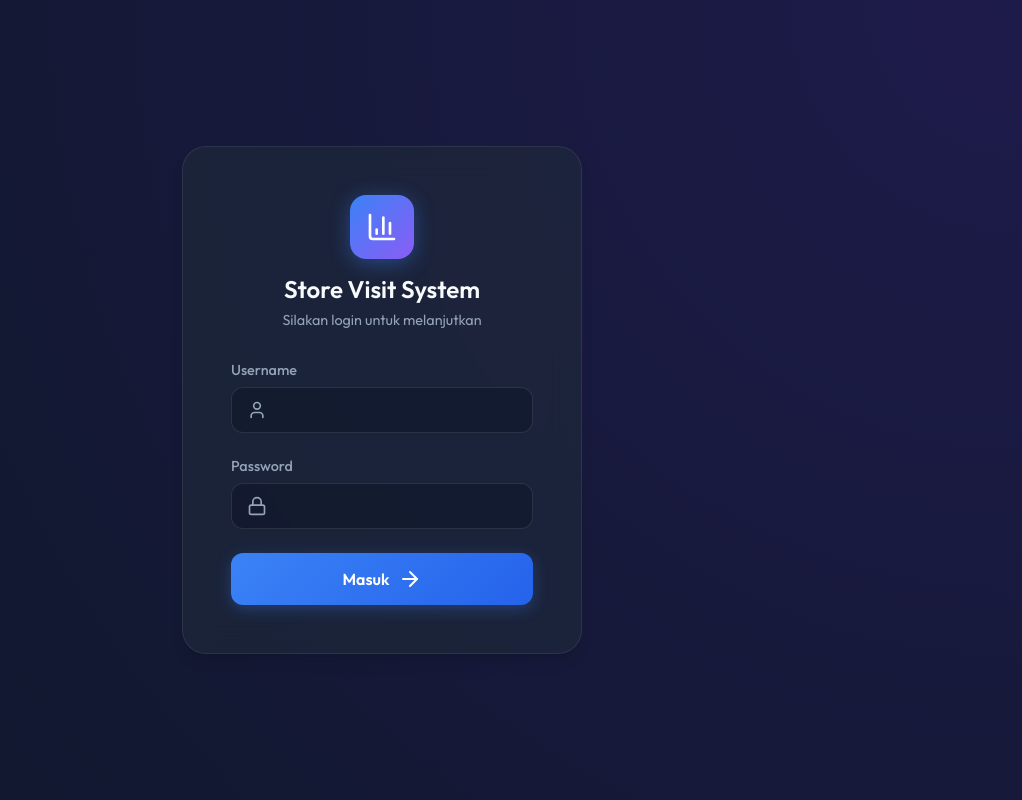
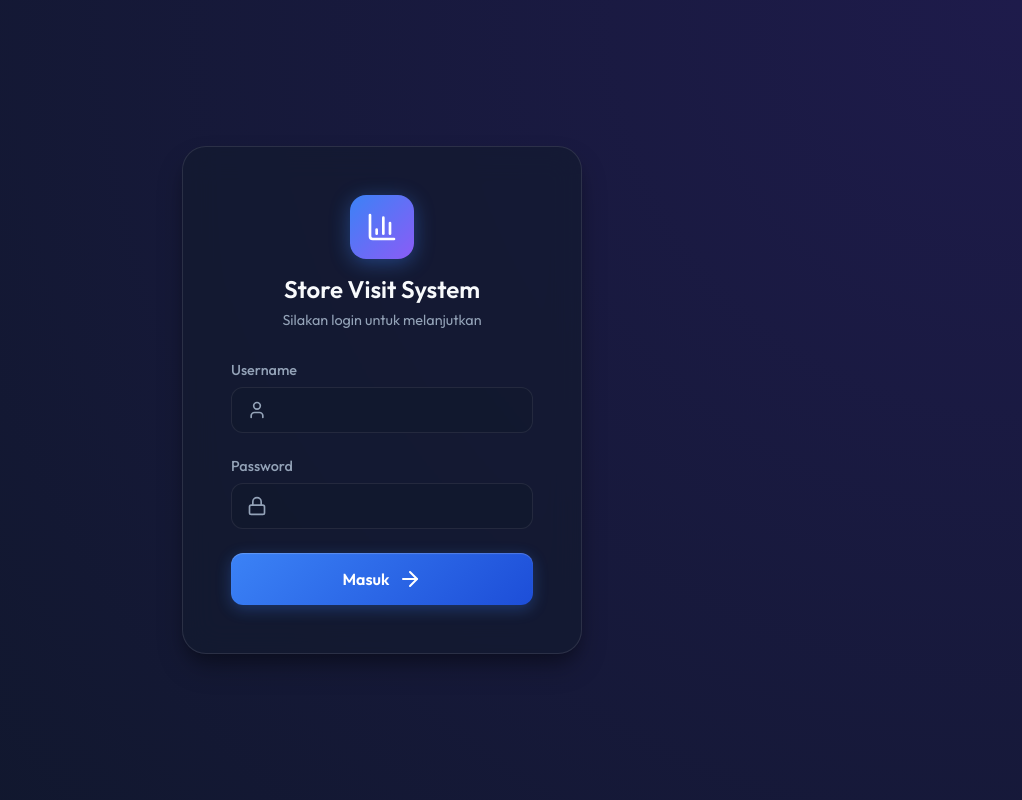
Before and after one commit to Choirul4622/Leads-Offline-Sovia-Jewelry, a plain HTML site: page index.html in a window 1280 px wide. Shown: the whole page, without its empty margins (258-1280 px from the left). Drawn offline with nearby package versions, Linux system fonts and the light colour scheme; no server answers.

Commit message:
Add files via upload

```diff
--- a/css/style.css
+++ b/css/style.css
@@ -1,6 +1,6 @@
 :root {
-    --bg-primary: #0f172a;
-    --bg-secondary: #1e293b;
+    --bg-primary: #0b0f19;
+    --bg-secondary: #131b2f;
     --text-primary: #f8fafc;
     --text-secondary: #94a3b8;
     --accent-blue: #3b82f6;
@@ -9,16 +9,17 @@
     --accent-purple: #8b5cf6;
     --accent-orange: #f59e0b;
     --accent-red: #ef4444;
-    --border-color: rgba(255, 255, 255, 0.1);
-    --glass-bg: rgba(30, 41, 59, 0.7);
-    --glass-border: rgba(255, 255, 255, 0.08);
+    --border-color: rgba(255, 255, 255, 0.08);
+    --glass-bg: rgba(19, 27, 47, 0.65);
+    --glass-border: rgba(255, 255, 255, 0.1);
 
-    --shadow-sm: 0 1px 2px 0 rgba(0, 0, 0, 0.05);
-    --shadow-md: 0 4px 6px -1px rgba(0, 0, 0, 0.1), 0 2px 4px -1px rgba(0, 0, 0, 0.06);
-    --shadow-lg: 0 10px 15px -3px rgba(0, 0, 0, 0.1), 0 4px 6px -2px rgba(0, 0, 0, 0.05);
+    --shadow-sm: 0 2px 4px 0 rgba(0, 0, 0, 0.1);
+    --shadow-md: 0 8px 16px -4px rgba(0, 0, 0, 0.2), 0 4px 8px -2px rgba(0, 0, 0, 0.1);
+    --shadow-lg: 0 15px 30px -5px rgba(0, 0, 0, 0.3), 0 10px 15px -3px rgba(0, 0, 0, 0.2);
+    --glow-primary: 0 0 20px rgba(59, 130, 246, 0.3);
 
-    --transition-fast: 0.2s ease;
-    --transition-normal: 0.3s ease;
+    --transition-fast: 0.2s cubic-bezier(0.4, 0, 0.2, 1);
+    --transition-normal: 0.3s cubic-bezier(0.4, 0, 0.2, 1);
 }
 
 * {
@@ -54,11 +55,16 @@ h1, h2, h3, h4, h5, h6 {
 /* Glassmorphism Classes */
 .glass {
     background: var(--glass-bg);
-    backdrop-filter: blur(12px);
-    -webkit-backdrop-filter: blur(12px);
+    backdrop-filter: blur(16px);
+    -webkit-backdrop-filter: blur(16px);
     border: 1px solid var(--glass-border);
-    border-radius: 16px;
+    border-radius: 20px;
     box-shadow: var(--shadow-md);
+    transition: transform var(--transition-normal), box-shadow var(--transition-normal), background var(--transition-normal);
+}
+.glass:hover {
+    box-shadow: var(--shadow-lg);
+    background: rgba(19, 27, 47, 0.75);
 }
 
 /* Screens */
@@ -163,20 +169,22 @@ input, select, textarea {
     width: 100%;
     padding: 0.75rem 1rem;
     border-radius: 12px;
-    background: rgba(15, 23, 42, 0.6);
+    background: rgba(15, 23, 42, 0.4);
     border: 1px solid var(--border-color);
     color: var(--text-primary);
     font-family: inherit;
     font-size: 1rem;
-    transition: all var(--transition-fast);
+    transition: all var(--transition-normal);
 }
 input:focus, select:focus {
     outline: none;
     border-color: var(--accent-blue);
-    box-shadow: 0 0 0 3px rgba(59, 130, 246, 0.2);
+    background: rgba(15, 23, 42, 0.7);
+    box-shadow: 0 0 0 3px rgba(59, 130, 246, 0.25), inset 0 1px 3px rgba(0,0,0,0.1);
 }
 input[readonly] {
     color: var(--text-secondary);
+    background: rgba(15, 23, 42, 0.2);
     cursor: default;
 }
 
@@ -185,13 +193,13 @@ button {
     cursor: pointer;
     font-family: inherit;
     border: none;
-    transition: all var(--transition-fast);
+    transition: all var(--transition-normal);
 }
 
 .btn-primary {
     width: 100%;
     padding: 0.875rem;
-    background: linear-gradient(135deg, var(--accent-blue), #2563eb);
+    background: linear-gradient(135deg, var(--accent-blue), #1d4ed8);
     color: white;
     border-radius: 12px;
     font-size: 1rem;
@@ -200,17 +208,31 @@ button {
     align-items: center;
     justify-content: center;
     gap: 0.5rem;
-    box-shadow: 0 4px 15px rgba(59, 130, 246, 0.3);
+    box-shadow: 0 4px 15px rgba(59, 130, 246, 0.3), inset 0 1px 1px rgba(255,255,255,0.2);
+    position: relative;
+    overflow: hidden;
+}
+.btn-primary::after {
+    content: '';
+    position: absolute;
+    top: 0; left: -100%; width: 50%; height: 100%;
+    background: linear-gradient(90deg, transparent, rgba(255,255,255,0.2), transparent);
+    transform: skewX(-20deg);
+    transition: 0.5s;
+}
+.btn-primary:hover::after {
+    left: 150%;
 }
 .btn-primary:hover {
     transform: translateY(-2px);
-    box-shadow: 0 6px 20px rgba(59, 130, 246, 0.4);
+    box-shadow: 0 8px 25px rgba(59, 130, 246, 0.5), inset 0 1px 1px rgba(255,255,255,0.3);
 }
 .btn-primary:active {
-    transform: translateY(0);
+    transform: translateY(1px);
+    box-shadow: 0 2px 10px rgba(59, 130, 246, 0.3);
 }
 .btn-primary.large {
-    padding: 1rem;
+    padding: 1.1rem;
     font-size: 1.1rem;
 }
 
```
